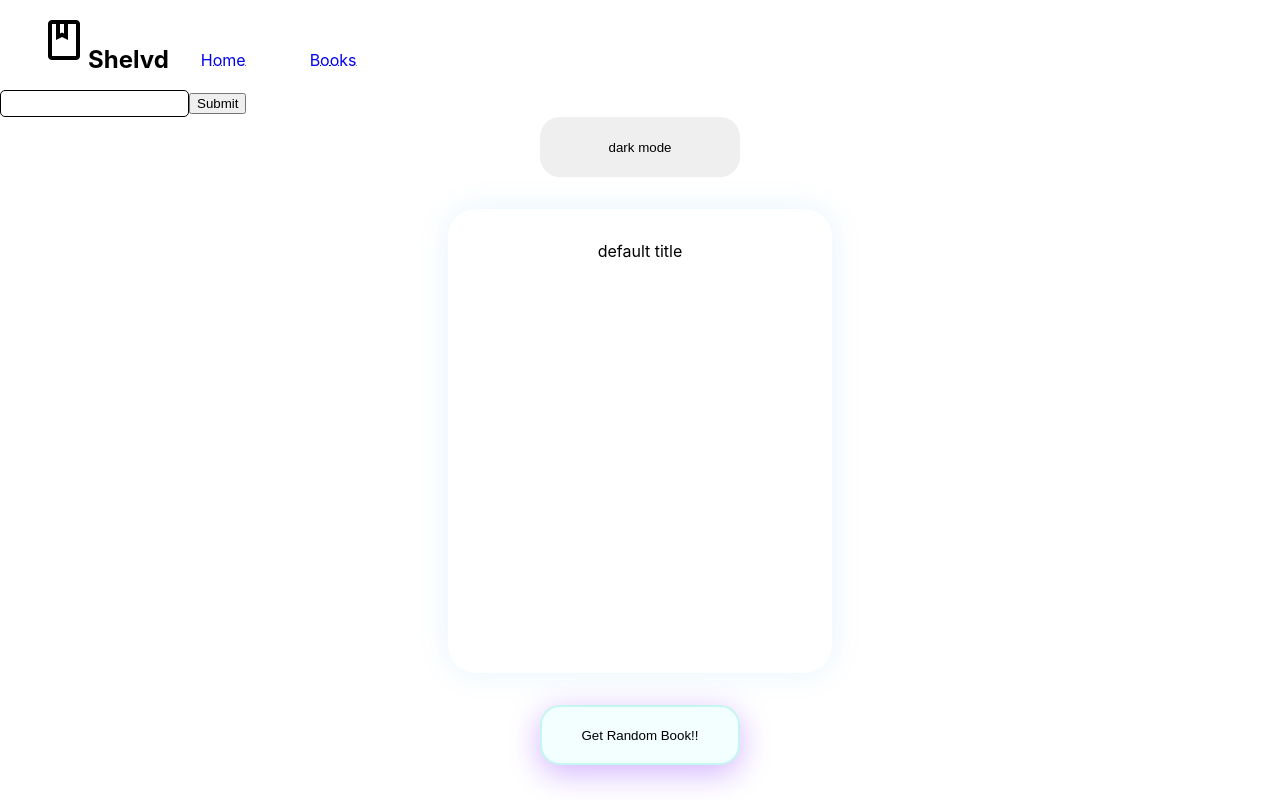
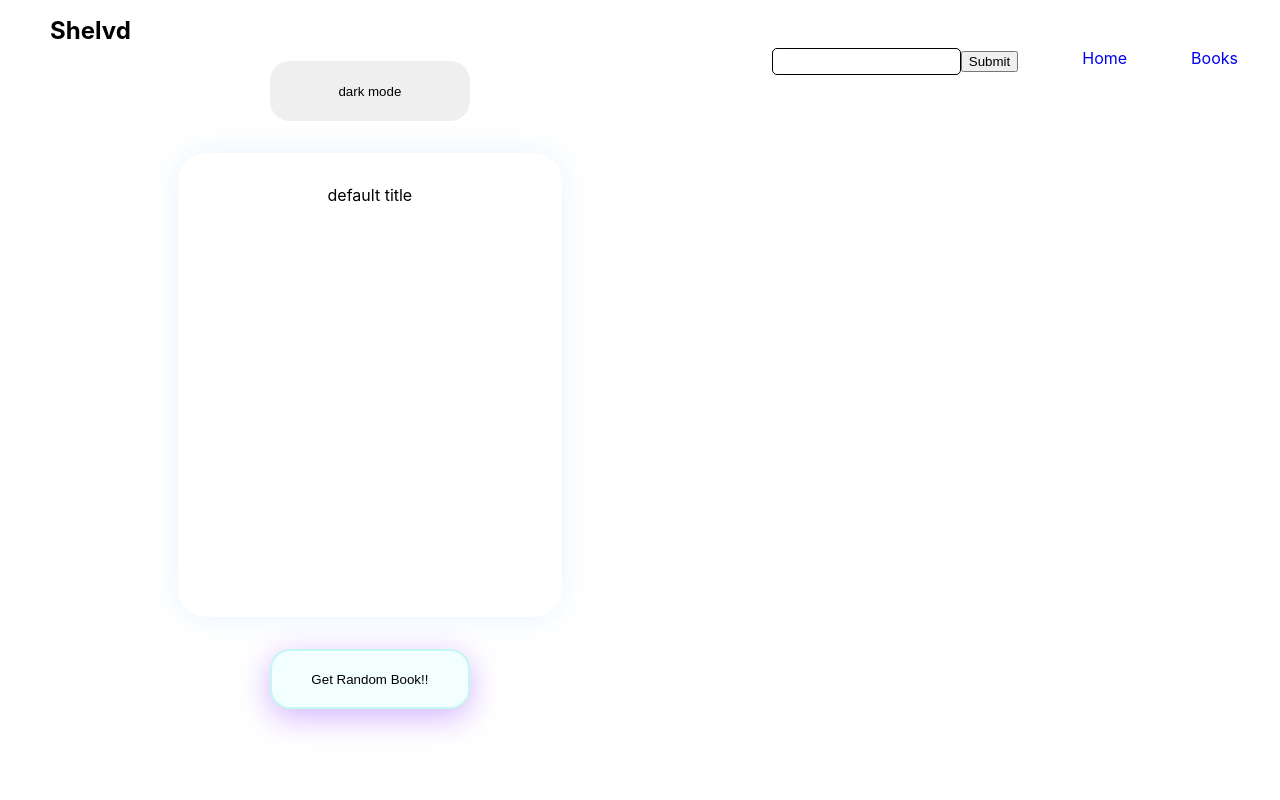
Before and after one commit to alliecaton/shelvd-react, a React (Create React App) app: page / in a window 1280 px wide. Built offline with nearby package versions, Linux system fonts and the light colour scheme.

Commit message:
navbar styling and structuring

```diff
--- a/src/App.css
+++ b/src/App.css
@@ -102,6 +102,15 @@ button {
 .navbar {
 	margin: 2em;
 	vertical-align: middle;
+	float: right;
+}
+
+.header {
+	display: inline;
+}
+
+.navbar-parent {
+	margin: 10px;
 }
 
 input[type='text'] {
@@ -111,3 +120,7 @@ input[type='text'] {
 	box-shadow: none;
 	border: solid 0.5px;
 }
+
+.search-parent {
+	float: right;
+}
--- a/src/App.js
+++ b/src/App.js
@@ -2,7 +2,7 @@ import './App.css'
 import React, { useState, useEffect } from 'react'
 import HomeContainer from './containers/HomeContainer'
 import NavBar from './components/shared/NavBar.js'
-import SearchContainer from './containers/SearchContainer'
+
 import { BrowserRouter as Router, Switch, Route } from 'react-router-dom'
 import BookListContainer from './containers/BookListContainer'
 
@@ -13,8 +13,9 @@ function App() {
 	return (
 		<div className='App' data-theme={dark ? 'dark' : 'light'}>
 			<Router>
-				<NavBar />
-				<SearchContainer />
+				<div className='header'>
+					<NavBar />
+				</div>
 				<Switch>
 					<Route exact path='/'>
 						<HomeContainer dark={dark} changeMode={changeMode} />
--- a/src/Components/shared/NavBar.js
+++ b/src/Components/shared/NavBar.js
@@ -1,22 +1,25 @@
 import React from 'react'
 import image from '../../images/book.png'
 import { Link } from 'react-router-dom'
+import SearchContainer from '../../containers/SearchContainer'
 
 const NavBar = () => {
 	return (
-		<div>
+		<div className='navbar-parent'>
 			<ul>
 				<li>
-					<img className='logo-img' src={image} alt='book logo' />
+					{/* <img className='logo-img' src={image} alt='book logo' /> */}
 					<h2 className='logo-text'>Shelvd</h2>
 				</li>
+				<Link to='/books'>
+					<li className='navbar'>Books</li>
+				</Link>
 				<Link to='/'>
 					<li className='navbar'>Home</li>
 				</Link>
-				<Link to='/books'>
-					<li className='navbar'>Books</li>
-				</Link>
-				<li></li>
+				<li className='navbar'>
+					<SearchContainer />
+				</li>
 			</ul>
 		</div>
 	)
--- a/src/Containers/BookListContainer.js
+++ b/src/Containers/BookListContainer.js
@@ -13,14 +13,14 @@ const BookListContainer = props => {
 			return props.queryResults.map(result => (
 				<BookThumbCard
 					key={result.id}
-					title={result.volumeInfo ? result.volumeInfo.title : 'no title'}
+					title={result.volumeInfo.title ? result.volumeInfo.title : 'no title'}
 					author={
 						result.volumeInfo.authors ? result.volumeInfo.authors[0] : ' '
 					}
 					img={
-						result.volumeInfo
+						result.volumeInfo.imageLinks
 							? result.volumeInfo.imageLinks.smallThumbnail
-							: 'no link'
+							: 'no image'
 					}
 				/>
 			))
--- a/src/Containers/SearchContainer.js
+++ b/src/Containers/SearchContainer.js
@@ -1,12 +1,13 @@
 import React from 'react'
 import Searchbar from '../components/shared/Searchbar'
-// import BookListContainer from './BookListContainer';
+
+// rendered in navbar component
 
 const SearchContainer = () => {
 	return (
-		<div>
+		<>
 			<Searchbar />
-		</div>
+		</>
 	)
 }
 
```
